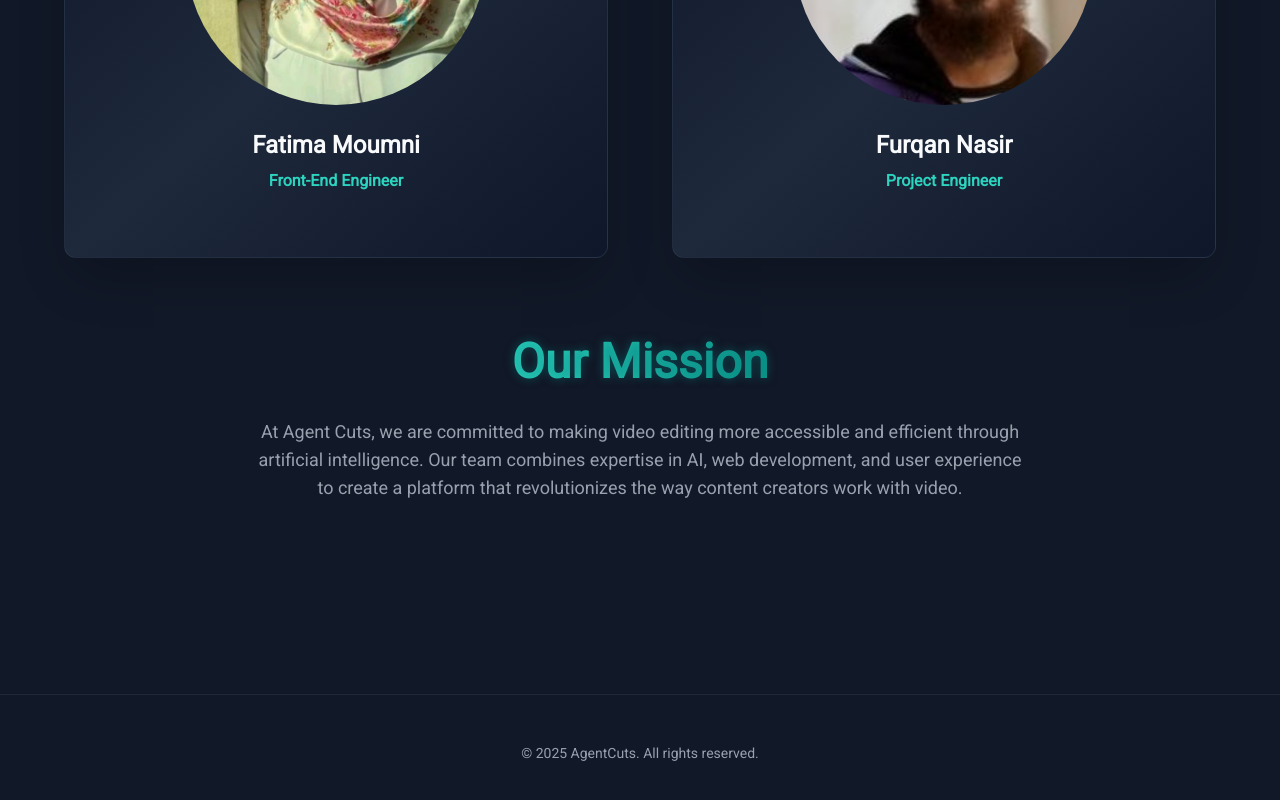
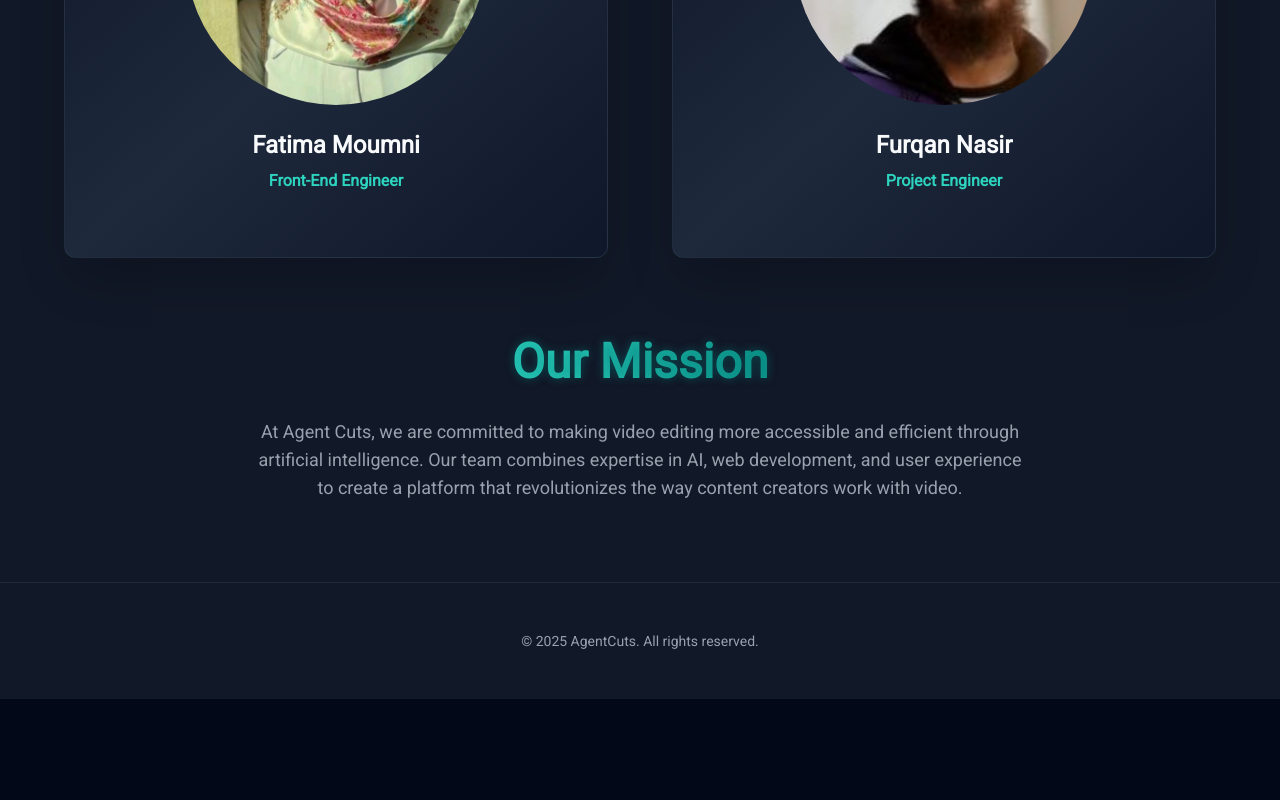
Before and after one commit to mmaazkhanhere/agent-cuts-frontend, a Next.js app: page /about in a window 1280 px wide. Shown: the part 1134-1934 px from the top of the page. After the commit the page ends 1833 px from the top, so only its background shows below. Built offline with nearby package versions, Linux system fonts and the light colour scheme; a web font is replaced by a local one.

Commit message:
update style in about page

```diff
--- a/app/about/components/Mission.tsx
+++ b/app/about/components/Mission.tsx
@@ -2,13 +2,13 @@
 
 const Mission = () => {
   return (
-     <div className="max-w-3xl mx-auto text-center py-20">
+     <div className="max-w-3xl mx-auto text-center pt-20">
         <h2 className="text-4xl md:text-5xl font-bold text-white mb-6 text-glow">
             <span className="bg-gradient-to-r from-teal-400 to-teal-600 bg-clip-text text-transparent">
               Our Mission
             </span>
           </h2>
-        <p className="text-lg text-gray-400  my-8">
+        <p className="text-lg text-gray-400 mt-8">
           At Agent Cuts, we are committed to making video editing more accessible
           and efficient through artificial intelligence. Our team combines
           expertise in AI, web development, and user experience to create a
```
